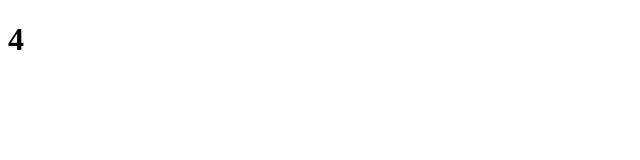
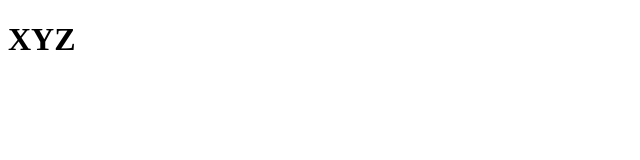
Before and after one commit to moonyah/230714_git, a plain HTML site: page index.html in a window 1280 px wide. Shown: the full height of the page, 0-640 px from the left. Drawn offline with Linux system fonts and the light colour scheme.

Commit message:
프로젝트 생성

```diff
--- a/index.html
+++ b/index.html
@@ -6,6 +6,6 @@
     <title>Document</title>
 </head>
 <body>
-    <h1>4</h1>
+    <h1>XYZ</h1>
 </body>
 </html>
```
Also changed, not shown: 1 other file.
